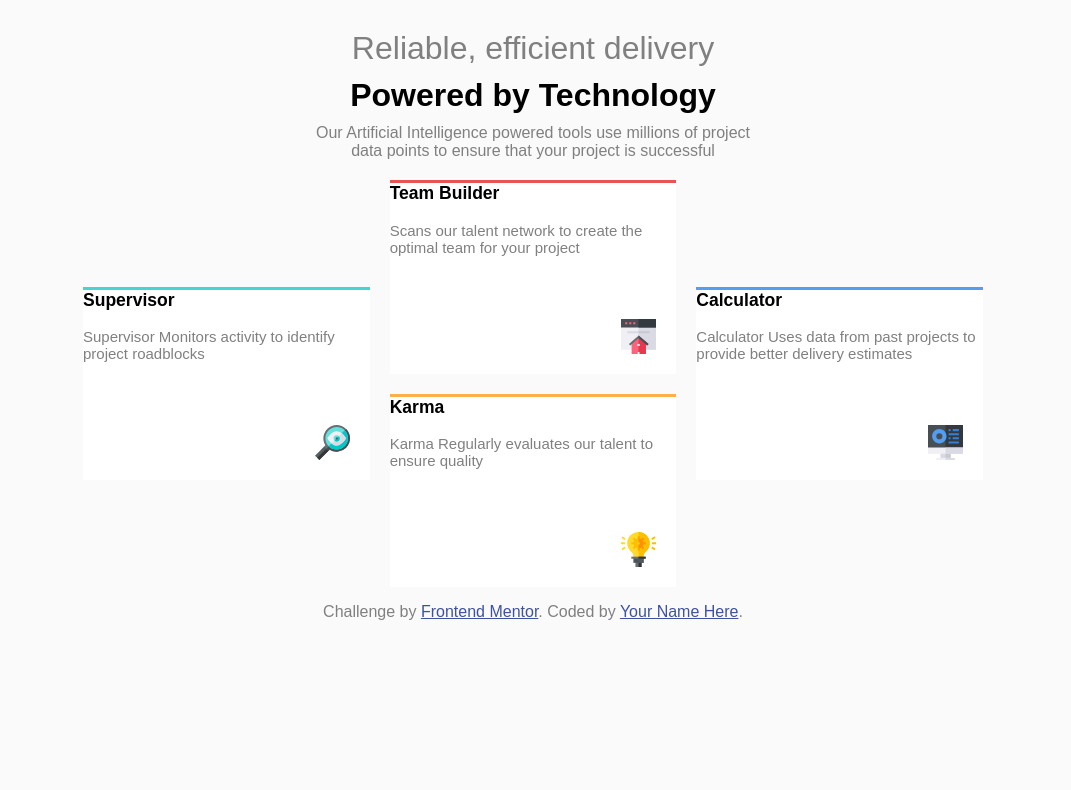
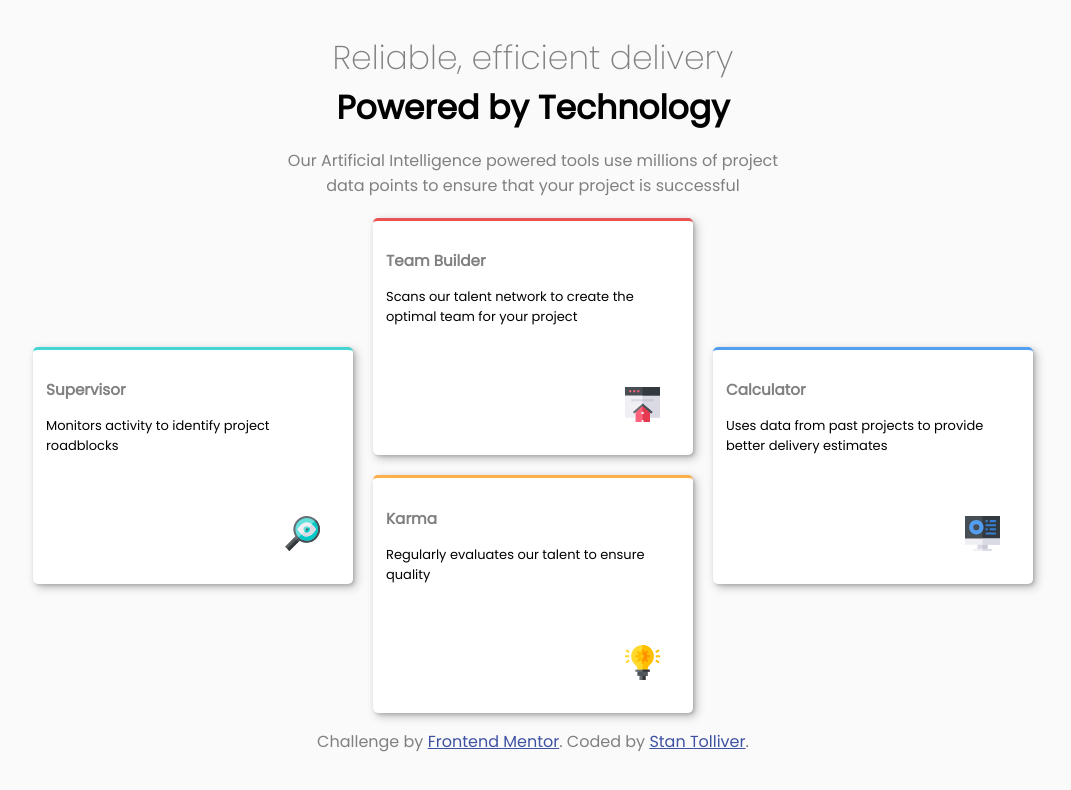
Before and after one commit to StanTolliver/four-card-feature-section, a plain HTML site: page index.html in a window 1280 px wide. Shown: the top 790 px of the page, without its empty margins (195-1266 px from the left). Drawn offline with Linux system fonts and the light colour scheme; a web font is replaced by a local one.

Commit message:
Moved css style to separate folder. Code clean up index.html

```diff
--- /dev/null
+++ b/css/style.css
@@ -0,0 +1,111 @@
+* {
+    font-family: "Poppins", sans-serif;
+    color: gray;
+}
+
+body {
+    background-color: hsl(0, 0%, 98%);
+    width: 1440px;
+}
+
+.grid-container {
+    width: 1000px;
+    font-family: sans-serif;
+}
+
+h1, .bold-h1 {
+    font-weight: bold;
+    color: black;
+} */
+
+h3 {
+    margin-top: 20px;
+    color: black;
+}
+
+.title {
+    font-size: 33px;
+    font-weight: 200;
+    text-align: center;
+}
+.title1 {
+    color: gray;
+    margin-bottom: 0px;
+}
+
+.title2 {
+    margin-top: 0px;
+    margin-bottom: 15px;
+    font-weight: bolder;
+    color: black;
+}
+
+.desc {
+    text-align: center;
+    margin-bottom: 20px;
+}
+
+.grid-container {
+    display: grid;
+    grid-template-columns: repeat(3, 1fr);
+
+    /* https://www.freecodecamp.org/news/how-to-center-things-with-style-in-css-dc87b7542689/ */
+    margin: 0 auto;
+    /*This is new.  See link above for centering the div */
+    grid-gap: 20px;
+}
+
+.grid-container>div {
+    background: #fff;
+    font-size: 13px;
+    padding: 1em;
+    border-radius: 5px;
+    box-shadow: 0.25em 0.25em 0.75em rgba(0, 0, 0, .25),
+        0.125em 0.125em 0.25em rgba(0, 0, 0, .15);
+}
+
+.grid-container div>img {
+    width: 35px;
+    float: right;
+    margin-top: 80px;
+    margin-right: 20px;
+    margin-bottom: 20px;
+}
+
+.footer a {
+    color: hsl(228, 45%, 44%);
+}
+
+.team h3 {
+    font-size: 15px;
+}
+
+.tile-style {
+    color: black;
+}
+
+.supervisor {
+    border-top: hsl(180, 62%, 55%) solid;
+    grid-row: 1/3;
+    align-self: center;
+}
+
+.teambuilder {
+    border-top: hsl(0, 78%, 62%) solid;
+    grid-row: 1;
+}
+
+.calculator {
+    border-top: hsl(212, 86%, 64%) solid;
+    grid-row: 1/3;
+    align-self: center;
+}
+
+.karma {
+    border-top: hsl(34, 97%, 64%) solid;
+    grid-row: 2;
+}
+
+.footer {
+    text-align: center;
+}
--- a/index.html
+++ b/index.html
@@ -7,119 +7,21 @@
     <meta http-equiv="X-UA-Compatible" content="ie=edge"> <!-- displays site properly based on user 's device -->
 
     <link rel="icon" type="image/png" sizes="32x32" href="./images/favicon-32x32.png">
-    <link rel="stylesheet" href="https://fonts.google.com/specimen/Poppins">
+    <link href="https://fonts.googleapis.com/css2?family=Poppins:wght@100;200;400&display=swap" rel="stylesheet">
+    <link rel="stylesheet" href="/css/style.css">
 
     <title>Frontend Mentor | Four card feature section</title>
-
-    <!-- Feel free to remove these styles or customise in your own stylesheet 👍 -->
-    <style>
-        body {
-            font-family: "Poppins", sans-serif;
-            color: gray;
-            background-color: hsl(0, 0%, 98%);
-            width: 1440px;
-            /* width: 900px; */
-        }
-
-        .grid-container {
-            width: 900px;
-            font-family: sans-serif;
-        }
-
-        h3 {
-            margin-top: 0px;
-            color: black;
-        }
-
-        .title1 {
-            text-align: center;
-            font-size: 2rem;
-            margin-top: 30px;
-            margin-bottom: 10px;
-            font-weight: 50;
-        }
-
-        .title2 {
-            margin-top: 5px;
-            font-weight: 600;
-            color: black;
-        }
-
-        .desc {
-            /* width: 250px; */
-            text-align: center;
-            margin-bottom: 20px;
-        }
-
-        .grid-container {
-            display: grid;
-            /* height: 350px; */
-            grid-template-columns: repeat(3, 1fr);
-
-            /* https://www.freecodecamp.org/news/how-to-center-things-with-style-in-css-dc87b7542689/ */
-            margin: 0 auto;
-            /*This is new.  See link above for centering the div */
-            grid-gap: 20px;
-        }
-
-        .grid-container>div {
-            background: #fff;
-            /* margin: 10px; */
-            font-size: 15px;
-        }
-
-        .grid-container div>img {
-            width: 35px;
-            float: right;
-            margin-top: 80px;
-            margin-right: 20px;
-            margin-bottom: 20px;
-        }
-
-        .footer a {
-            color: hsl(228, 45%, 44%);
-        }
-
-        .team h3 {
-            font-size: 15px;
-        }
-
-        .supervisor {
-            border-top: hsl(180, 62%, 55%) solid;
-            grid-row: 1/3;
-            align-self: center;
-        }
-
-        .teambuilder {
-            border-top: hsl(0, 78%, 62%) solid;
-            grid-row: 1;
-        }
-
-        .calculator {
-            border-top: hsl(212, 86%, 64%) solid;
-            grid-row: 1/3;
-            align-self: center;
-        }
-
-        .karma {
-            border-top: hsl(34, 97%, 64%) solid;
-            grid-row: 2;
-        }
-
-        .footer {
-            text-align: center;
-        }
-    </style>
 </head>
 
 <body>
 
-    <p class="title1">
+    <p class="title title1">
         Reliable, efficient delivery
     </p>
 
-    <p class="title1 title2">
+    <p class="title title2">
         Powered by Technology
+
     </p>
 
     <div class="desc">
@@ -129,33 +31,31 @@
 
     <div class="grid-container">
 
-        <div class="supervisor">
+        <div class="supervisor tile-style">
             <h3>Supervisor</h3>
-            Supervisor Monitors activity to identify project roadblocks
-            <!-- <br><br><br><br> -->
+            Monitors activity to identify project roadblocks
             <img src="images/icon-supervisor.svg" alt="">
         </div>
 
-        <div class="teambuilder">
+        <div class="teambuilder tile-style">
             <h3>Team Builder</h3>
             Scans our talent network to create the optimal team for your project
             <img src="images/icon-team-builder.svg" alt="">
         </div>
 
-        <div class="karma">
+        <div class="karma tile-style">
             <h3>Karma</h3>
-            Karma Regularly evaluates our talent to ensure quality
+            Regularly evaluates our talent to ensure quality
             <img src="images/icon-karma.svg" alt="">
         </div>
 
-        <div class="calculator">
+        <div class="calculator tile-style">
             <h3>Calculator</h3>
-            Calculator Uses data from past projects to provide better delivery estimates
+            Uses data from past projects to provide better delivery estimates
             <img src="images/icon-calculator.svg" alt="">
         </div>
 
     </div>
-
 
     <a href="images/icon-team-builder.svg"></a>
 
@@ -163,7 +63,7 @@
     <footer class="footer">
         <p class="attribution">
             Challenge by <a href="https://www.frontendmentor.io?ref=challenge" target="_blank">Frontend Mentor</a>.
-            Coded by <a href="#">Your Name Here</a>.
+            Coded by <a href="#">Stan Tolliver</a>.
         </p>
     </footer>
 </body>
```
